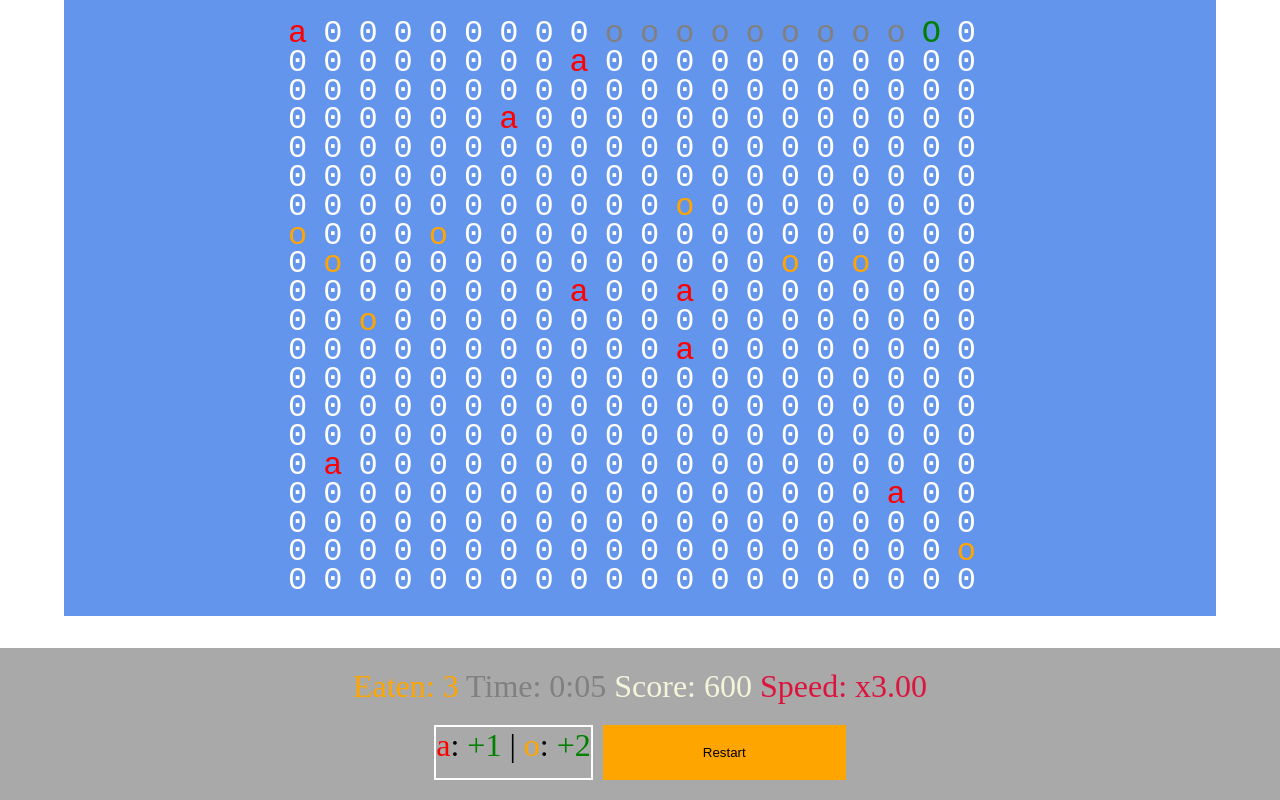
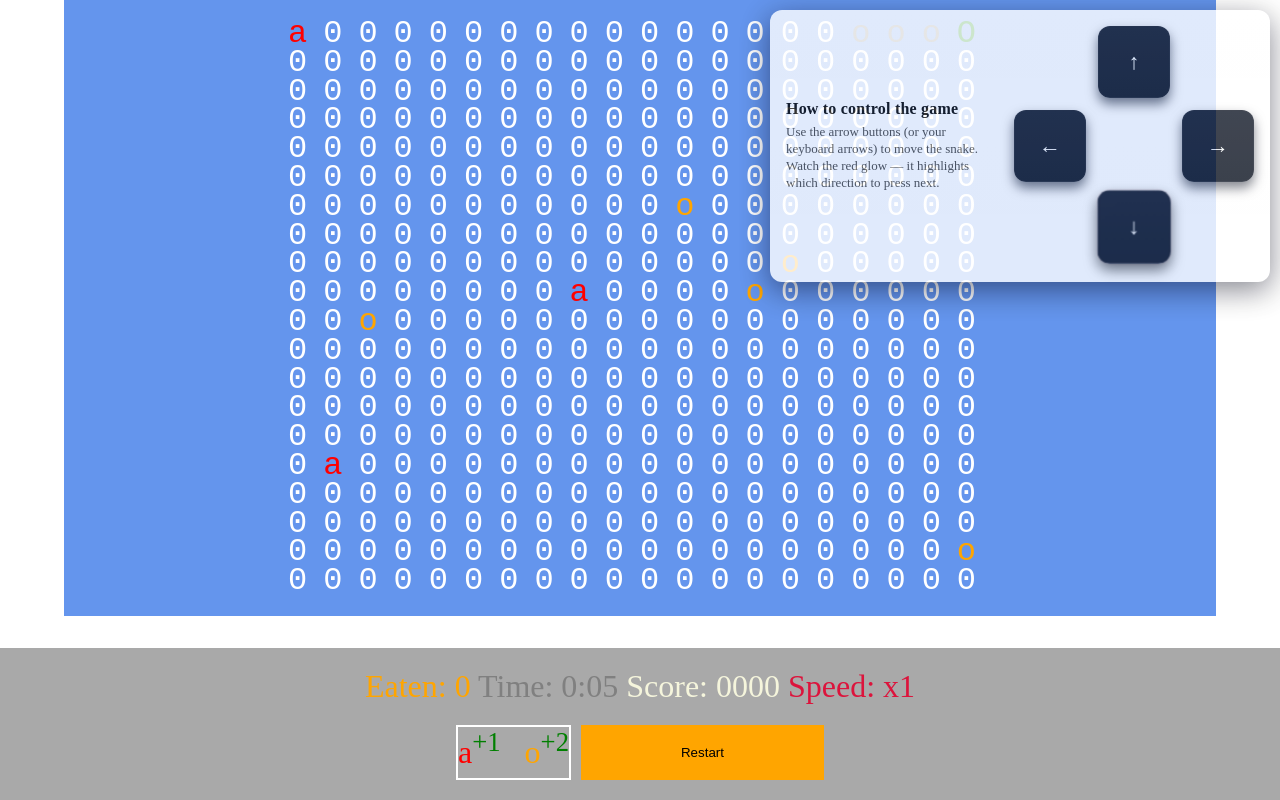
Before and after one commit to EvgeniyRyabchuk/snake-game, a plain HTML site: page index.html in a window 1280 px wide. Drawn offline with Linux system fonts and the light colour scheme.

Commit message:
add: hint

```diff
--- /dev/null
+++ b/hint.js
@@ -0,0 +1,52 @@
+// Sequence of IDs in the order to glow
+  const sequence = ['up','right','down','left'];
+  let idx = 0;
+  let timer = null;
+  const stepDuration = 700; // ms, match --glow-duration if you like
+
+  function startSequence() {
+    stopSequence();
+    timer = setInterval(() => {
+      // remove glow from previous
+      document.querySelectorAll('.btn.glow').forEach(b => b.classList.remove('glow'));
+
+      // add glow to current
+      const id = sequence[idx % sequence.length];
+      const el = document.getElementById(id);
+      if (el) el.classList.add('glow');
+
+      idx++;
+    }, stepDuration);
+  }
+
+  function stopSequence() {
+    if (timer) {
+      clearInterval(timer);
+      timer = null;
+    }
+  }
+
+  // start on load
+  startSequence();
+
+  // Optional: if user hovers or focuses any button, pause the auto-tip to avoid distraction
+  document.querySelectorAll('.btn').forEach(btn => {
+    btn.addEventListener('mouseenter', stopSequence);
+    btn.addEventListener('focus', stopSequence);
+    btn.addEventListener('mouseleave', startSequence);
+    btn.addEventListener('blur', startSequence);
+
+    // make buttons clickable (you might connect these to your game)
+    btn.addEventListener('click', () => {
+      // dispatch a custom event if you want to integrate with your game code:
+      // window.dispatchEvent(new CustomEvent('tipControlPress', { detail: { id: btn.id } }));
+      // or call your game's control handler directly if available
+      console.log('Pressed', btn.id);
+    });
+  });
+
+  // pause sequence on visibility change to save CPU
+  document.addEventListener('visibilitychange', () => {
+    if (document.hidden) stopSequence();
+    else startSequence();
+  });
--- a/index.html
+++ b/index.html
@@ -8,6 +8,29 @@
     <link rel="stylesheet" type="text/css"  href="./style.css" />
 </head>
 <body>
+
+<div id="hindCard" class="tip-card swichable-flex is-open" role="region" aria-label="Controls tip">
+  <div class="hint">
+    <h3>How to control the game</h3>
+    <p>Use the arrow buttons (or your keyboard arrows) to move the snake. Watch the red glow — it highlights which direction to press next.</p>
+  </div>
+
+  <div class="pad" aria-hidden="false">
+    <div class="cell"></div>
+    <div class="cell"><button id="up" class="btn" aria-label="Up">↑</button></div>
+    <div class="cell"></div>
+
+    <div class="cell"><button id="left" class="btn" aria-label="Left">←</button></div>
+    <div class="cell center"></div>
+    <div class="cell"><button id="right" class="btn" aria-label="Right">→</button></div>
+
+    <div class="cell"></div>
+    <div class="cell"><button id="down" class="btn" aria-label="Down">↓</button></div>
+    <div class="cell"></div>
+  </div>
+</div>
+
+
     <div class="top">
         <div id="loseMessage" class="message">
             You lose!
@@ -41,13 +64,14 @@
         </div>
         <div class="bottom">
             <div class="info">
-                <span class="apple">  a</span>: <span class="plus">+1</span> |
-                <span class="orange"> o</span>: <span class="plus">+2</span>
+                <span class="apple">  a</span><sup class="plus">+1</sup> &nbsp;
+                <span class="orange"> o</span><sup class="plus">+2</sup>
             </div>
             <button class="restart" id="restart">Restart</button>
         </div>
     </footer>
     <div class="alert">Please open site on desktop screen size. <br />There is no mobile adaptive</div>
+    <script src="./hint.js"></script>
     <script src="./index.js"></script>
 </body>
 </html>
--- a/index.js
+++ b/index.js
@@ -1,5 +1,12 @@
 
+const hintCard = document.getElementById("hindCard");
 
+const defaultSpeed = 300;
+const speedBooster = 10;
+const speedLimit = 80;
+
+const defMinFoodCount = 5;
+const defMaxFoodCount = 20;
 
 function getRandomInt(min, max) {
   min = Math.ceil(min);
@@ -64,12 +71,7 @@ class Snake {
 }
 
 
-const defaultSpeed = 300;
-const speedBooster = 50;
-const speedLimit = 100;
 
-const defMinFoodCount = 10;
-const defMaxFoodCount = 20;
 
 const getMinutesFormat = (timer) => {
     const totalSeconds = Math.max(0, Math.ceil(timer / 1000));
@@ -108,6 +110,7 @@ class Game {
         document.addEventListener('keydown', (event) => {
             event.preventDefault();
             // console.log(1);
+            hintCard.classList.remove("is-open");
 
             switch (event.code) {
                 case 'ArrowUp':
@@ -115,24 +118,20 @@ class Game {
                         x: 0,
                         y: -1
                     };
-                    // console.log('Move ArrowUp');
                     break;
                 case 'ArrowLeft':
-                    //   console.log('Move ArrowLeft');
                     this.direction = {
                         y: 0,
                         x: -1
                     };
                     break;
                 case 'ArrowDown':
-                    // console.log('Move ArrowDown');
                     this.direction = {
                         x: 0,
                         y: 1
                     };
                     break;
                 case 'ArrowRight':
-                    // console.log('Move ArrowRight');
                     this.direction = {
                         y: 0,
                         x: 1
--- a/style.css
+++ b/style.css
@@ -1,3 +1,15 @@
+
+  :root{
+    --size: 72px;            /* button size */
+    --gap: 12px;
+    --bg: #0f172a;
+    --btn-bg: #111827;
+    --btn-fg: #f8fafc;
+    --glow-color: rgba(255, 60, 60, 0.95);
+    --glow-spread: 14px;
+    --glow-duration: 700ms;  /* animation step duration */
+  }
+
 
 * {
     box-sizing: border-box;
@@ -6,6 +18,131 @@ body {
     margin: 0;
     padding: 0;
 }
+
+
+/*
+  html,body{
+    height:100%;
+    margin:0;
+    font-family:system-ui, -apple-system, "Segoe UI", Roboto, "Helvetica Neue", Arial;
+    background: linear-gradient(180deg,#071028 0%, #07162a 100%);
+    color:var(--btn-fg);
+    display:flex;
+    align-items:center;
+    justify-content:center;
+  } */
+
+
+  .tip-card {
+    z-index: 999;
+    background: linear-gradient(180deg, rgba(255,255,255,0.02), rgba(255,255,255,0.01));
+    border: 1px solid rgba(255,255,255,0.04);
+    padding:15px;
+    border-radius:12px;
+    box-shadow: 0 8px 30px rgba(2,6,23,0.6);
+    display:flex;
+    gap:18px;
+    align-items:center;
+    max-width:500px;
+    width:100%;
+
+    position: fixed;
+    /* left: 50%;
+    top: 20%;
+    transform: translate(-50%, -20%); */
+    right: 10px;
+    top: 10px;
+    background-color: white;
+    opacity: 0.8;
+
+  }
+  .swichable-flex {
+    display: none;
+  }
+  .swichable-flex.is-open {
+    display: flex;
+  }
+
+
+  .hint {
+    flex:1;
+    min-width:150px;
+  }
+  .hint h3 {
+    margin:0 0 6px 0;
+    font-size:16px;
+    letter-spacing:0.2px;
+  }
+  .hint p{
+    margin:0;
+    font-size:13px;
+    color:rgba(0, 0, 0, 0.75);
+    line-height:1.3;
+  }
+
+  /* arrow pad */
+  .pad {
+    width: calc(var(--size) * 3 + var(--gap) * 2);
+    height: calc(var(--size) * 3 + var(--gap) * 2);
+    display:grid;
+    grid-template-columns: repeat(3, var(--size));
+    grid-template-rows: repeat(3, var(--size));
+    gap: var(--gap);
+    align-items:center;
+    justify-items:center;
+    background:transparent;
+  }
+
+  /* placeholder cells so arrows sit like a D-pad */
+  .cell { width:100%; height:100%; display:flex; align-items:center; justify-content:center; }
+
+  .btn {
+    width: var(--size);
+    height: var(--size);
+    border-radius:12px;
+    background: linear-gradient(180deg, var(--btn-bg), #0b1220);
+    border: 1px solid rgba(255,255,255,0.04);
+    display:flex;
+    align-items:center;
+    justify-content:center;
+    font-size:22px;
+    color:var(--btn-fg);
+    box-shadow: 0 6px 12px rgba(2,6,23,0.6);
+    transition: transform 120ms ease, box-shadow 120ms;
+    user-select: none;
+    -webkit-tap-highlight-color: transparent;
+  }
+  .btn:active { transform: translateY(2px) scale(0.995); }
+
+  /* Glow state */
+  .btn.glow {
+    animation: glowPulse var(--glow-duration) ease-in-out both;
+    box-shadow:
+      0 6px 18px rgba(0,0,0,0.6),
+      0 0 var(--glow-spread) var(--glow-color),
+      0 0 calc(var(--glow-spread) * 0.5) rgba(255,60,60,0.35) inset;
+    transform: translateY(-4px) scale(1.03);
+  }
+
+  @keyframes glowPulse {
+    0%   { box-shadow: 0 6px 12px rgba(0,0,0,0.6); filter: saturate(1); }
+    20%  { filter: saturate(1.1); transform: translateY(-3px) scale(1.02); }
+    60%  { filter: saturate(1.15); transform: translateY(-4px) scale(1.04); }
+    100% { filter: saturate(1); transform: translateY(-3px) scale(1.02); }
+  }
+
+  /* center cell empty style (optional) */
+  .center {
+    width: var(--size);
+    height: var(--size);
+    display:flex;
+    align-items:center;
+    justify-content:center;
+    color: transparent;
+  }
+
+
+
 
 
 
```
